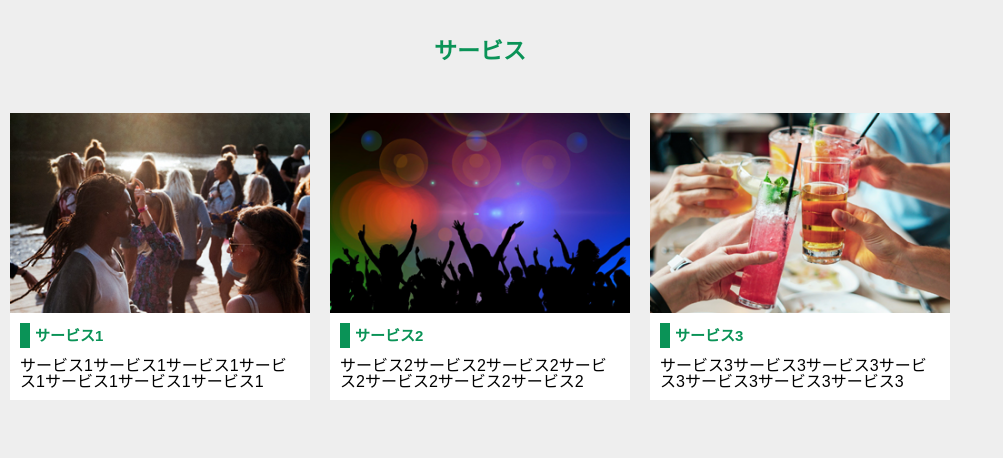
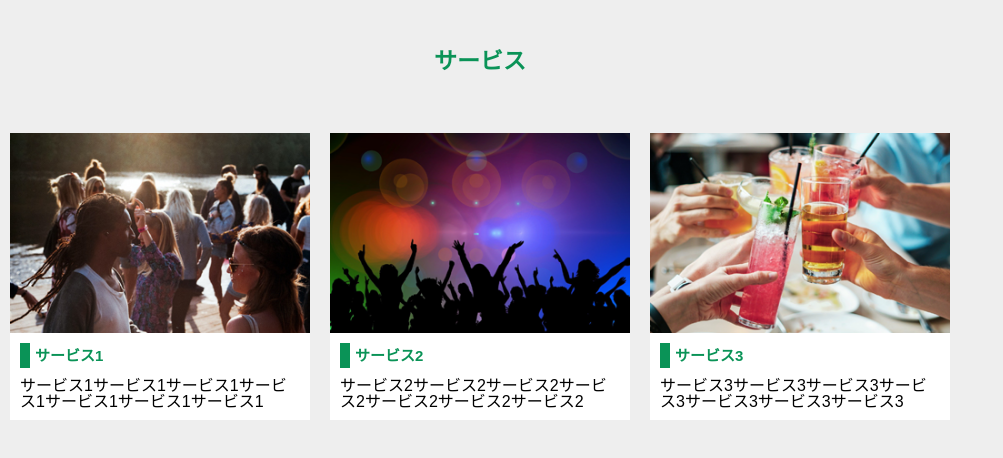
Before and after one commit to chiho-0813/dezasuta, a plain HTML site: page 3_work2/index.html in a window 1280 px wide. Shown: the whole page, without its empty margins (0-1003 px from the left). Drawn offline with Linux system fonts and the light colour scheme.

Commit message:
3回目課題
paddingを調整

```diff
--- a/3_work2/css/style.css
+++ b/3_work2/css/style.css
@@ -9,7 +9,7 @@ body {
   color: #0a9357;
   text-align: center;
   font-size: 23px;
-  margin: 40px;
+  padding: 50px;
 }
 
 .container {
```
